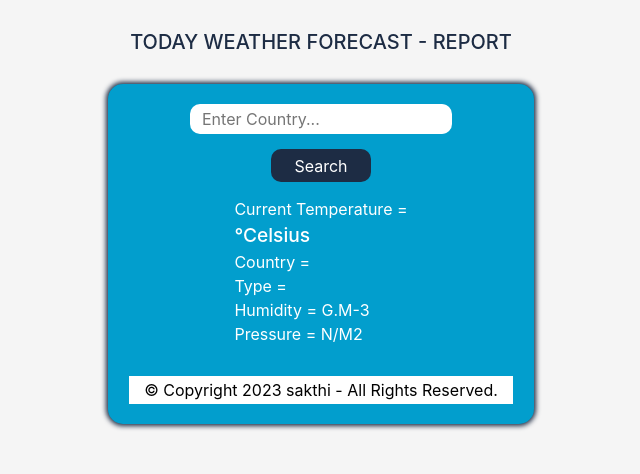
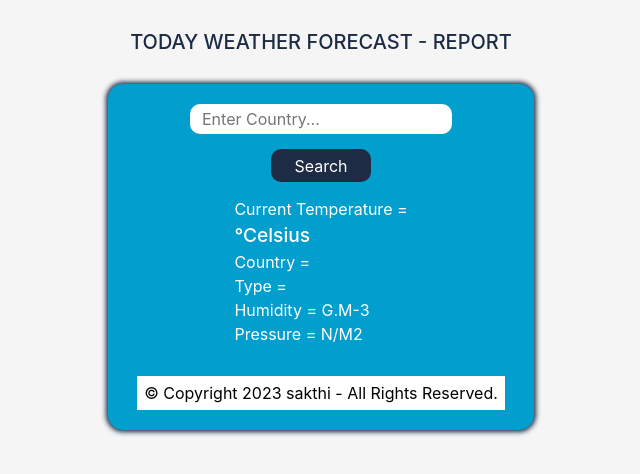
Before and after one commit to sakthilogan/weather, a React (Create React App) app: page / in a window 1280 px wide. Shown: the top 474 px of the page, without its empty margins (319-959 px from the left). Built offline with nearby package versions, Linux system fonts and the light colour scheme.

Commit message:
padding changes

```diff
--- a/src/App.css
+++ b/src/App.css
@@ -51,7 +51,7 @@ body {
 
 .footer-text p {
   margin-bottom: 0px;
-  padding: 2px 15px;
+  padding: 5px 7px;
   background: #fff;
   color: #000;
   margin-top: 30px;
```
